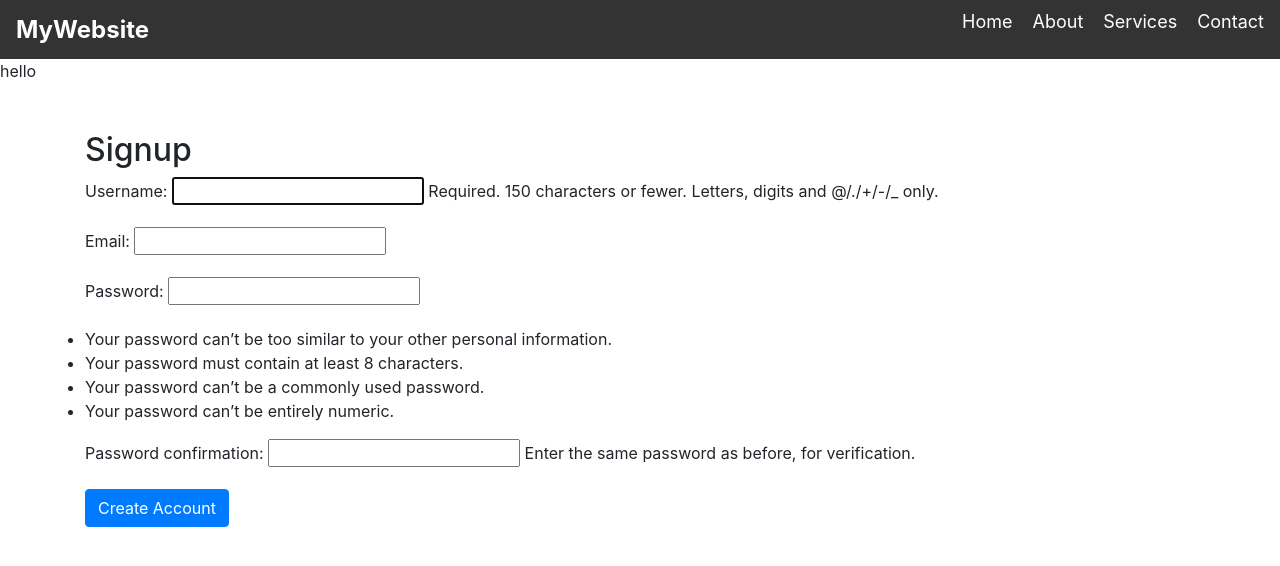
After one commit to KadamKaustubh147/startup_tracker, a Django app: page /kyc/signup/ in a window 1280 px wide. The commit adds this page. Shown: the top 566 px of the page. Run offline with Django 5.2, Linux system fonts and the light colour scheme; some libraries are stand-ins or nearby versions.

Commit message:
Added login and signup forms

```diff
--- a/startup_tracker/mainApp/forms.py
+++ b/startup_tracker/mainApp/forms.py
@@ -2,6 +2,8 @@
 
 from django import forms
 from .models import Startup
+from django.contrib.auth.models import User
+from django.contrib.auth.forms import UserCreationForm
 
 # KYC Form using ModelForm
 class StartupKYCForm(forms.ModelForm):
@@ -14,3 +16,10 @@ class StartupKYCForm(forms.ModelForm):
             'contact': forms.TextInput(attrs={'class': 'form-control', 'placeholder': 'Contact Number or Email'}),
             'company_details': forms.Textarea(attrs={'class': 'form-control', 'placeholder': 'Describe your company'}),
         }
+
+class SignupForm(UserCreationForm):
+    email = forms.EmailField(required=True)  # Adding an email field
+
+    class Meta:
+        model = User
+        fields = ['username', 'email', 'password1', 'password2']  # Specify the fields to include
--- a/startup_tracker/mainApp/urls.py
+++ b/startup_tracker/mainApp/urls.py
@@ -1,10 +1,14 @@
 
 from django.urls import path, include
 from django.conf import settings
+from django.contrib.auth.views import LoginView, LogoutView
 from django.conf.urls.static import static
 from . import views
 
 urlpatterns = [
     path('', views.formKyc, name='formKyc'),
     path('success/', views.kyc_success, name='kyc_success'),
+    path('signup/', views.signup_view, name='signup'),  # Signup URL
+    path('login/', LoginView.as_view(template_name='login.html'), name='login'),  # Custom login URL
+    path('logout/', LogoutView.as_view(next_page='login'), name='logout'),  # Logout URL
 ]
--- a/startup_tracker/mainApp/views.py
+++ b/startup_tracker/mainApp/views.py
@@ -1,6 +1,8 @@
 from django.shortcuts import render, redirect
 from django.contrib.auth.decorators import login_required
 from .forms import StartupKYCForm
+from django.contrib.auth import login
+from .forms import SignupForm
 
 # Create your views here.
 
@@ -21,3 +23,15 @@ def formKyc(request):
 
 def kyc_success(request):
     return render(request, 'kyc_success.html')
+
+def signup_view(request):
+    if request.method == 'POST':
+        form = SignupForm(request.POST)
+        if form.is_valid():
+            user = form.save()  # Save the user
+            login(request, user)  # Log the user in immediately after signup
+            return redirect('kyc_success')  # Redirect to the KYC form or another page
+    else:
+        form = SignupForm()
+
+    return render(request, 'signup.html', {'form': form})
--- a/startup_tracker/startup_tracker/settings.py
+++ b/startup_tracker/startup_tracker/settings.py
@@ -124,3 +124,6 @@ STATICFILES_DIRS = [os.path.join(BASE_DIR, 'static')]
 # https://docs.djangoproject.com/en/5.1/ref/settings/#default-auto-field
 
 DEFAULT_AUTO_FIELD = 'django.db.models.BigAutoField'
+
+LOGIN_REDIRECT_URL = 'formKyc'  # Redirect here after login
+# LOGOUT_REDIRECT_URL = 'login'  # Redirect here after logout
--- a/startup_tracker/startup_tracker/urls.py
+++ b/startup_tracker/startup_tracker/urls.py
@@ -17,6 +17,7 @@ Including another URLconf
 from django.contrib import admin
 from django.urls import path, include
 from django.conf import settings
+from django.contrib.auth.views import LoginView, LogoutView
 from django.conf.urls.static import static
 from . import views
 
--- a/startup_tracker/startup_tracker/views.py
+++ b/startup_tracker/startup_tracker/views.py
@@ -6,3 +6,7 @@ from django.shortcuts import render
 def home(request):
     # return HttpResponse("Hello, World. You are at chai aur Django Home page")
     return render(request, 'homepage.html')
+
+
+def kyc_success(request):
+    return render(request, 'kyc_success.html')
--- a/startup_tracker/static/style.css
+++ b/startup_tracker/static/style.css
@@ -1,5 +1,5 @@
 body{
-    background-color: rgb(256,256,256);
+    background-color: rgb(256,256,150);
 }
 
 * {
--- a/startup_tracker/templates/layout.html
+++ b/startup_tracker/templates/layout.html
@@ -12,7 +12,6 @@
     </title>
     <link rel="stylesheet" href="{% static 'style.css' %}">
     <link rel="stylesheet" href="https://stackpath.bootstrapcdn.com/bootstrap/4.5.2/css/bootstrap.min.css">
-
 </head>
 <body>
         <nav class="navbar">
@@ -24,6 +23,8 @@
             <li><a href="#about">About</a></li>
             <li><a href="#services">Services</a></li>
             <li><a href="#contact">Contact</a></li>
+            {% comment %} <li><a href="{% url 'Log In' %}">Log In</a></li>
+            <li><a href="{% url 'Sign Up' %}">Sign Up</a></li> {% endcomment %}
         </ul>
         <div class="menu-toggle">
             <span></span>
--- /dev/null
+++ b/startup_tracker/templates/signup.html
@@ -0,0 +1,13 @@
+{% extends 'layout.html' %}
+
+{% block content %}
+<div class="container mt-5">
+    <h2>Signup</h2>
+
+    <form method="post">
+        {% csrf_token %}
+        {{ form.as_p }}
+        <button type="submit" class="btn btn-primary">Create Account</button>
+    </form>
+</div>
+{% endblock %}
```
Also changed, not shown: startup_tracker/templates/login.html (added, +16 -0 lines).
